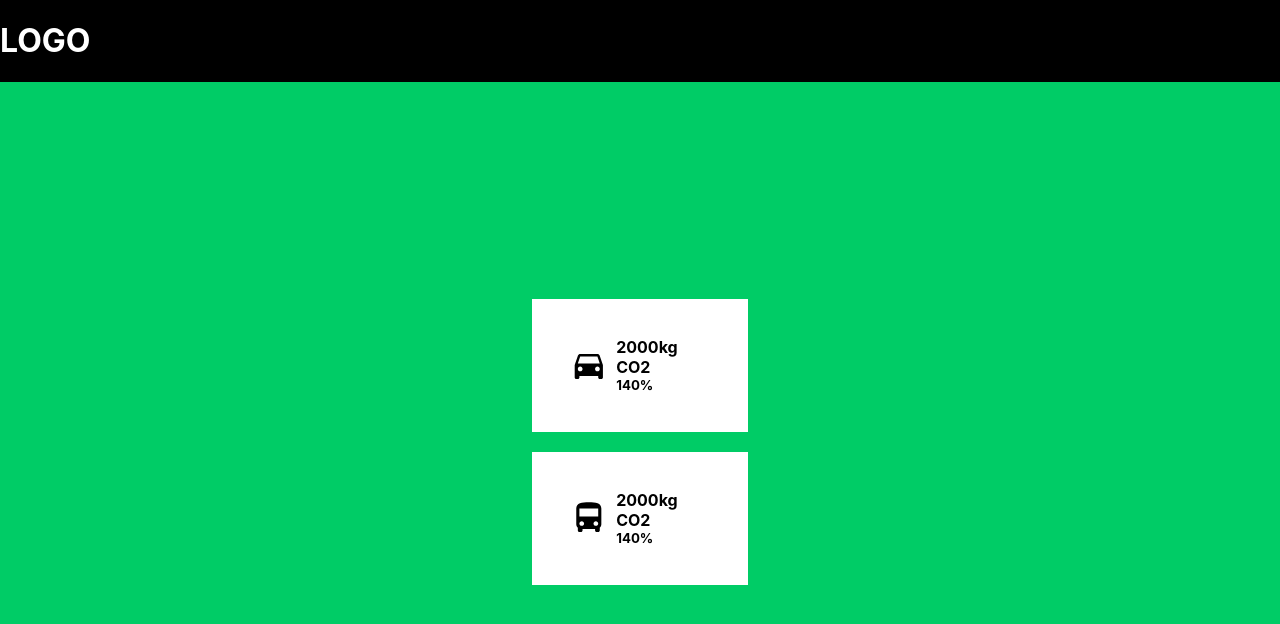
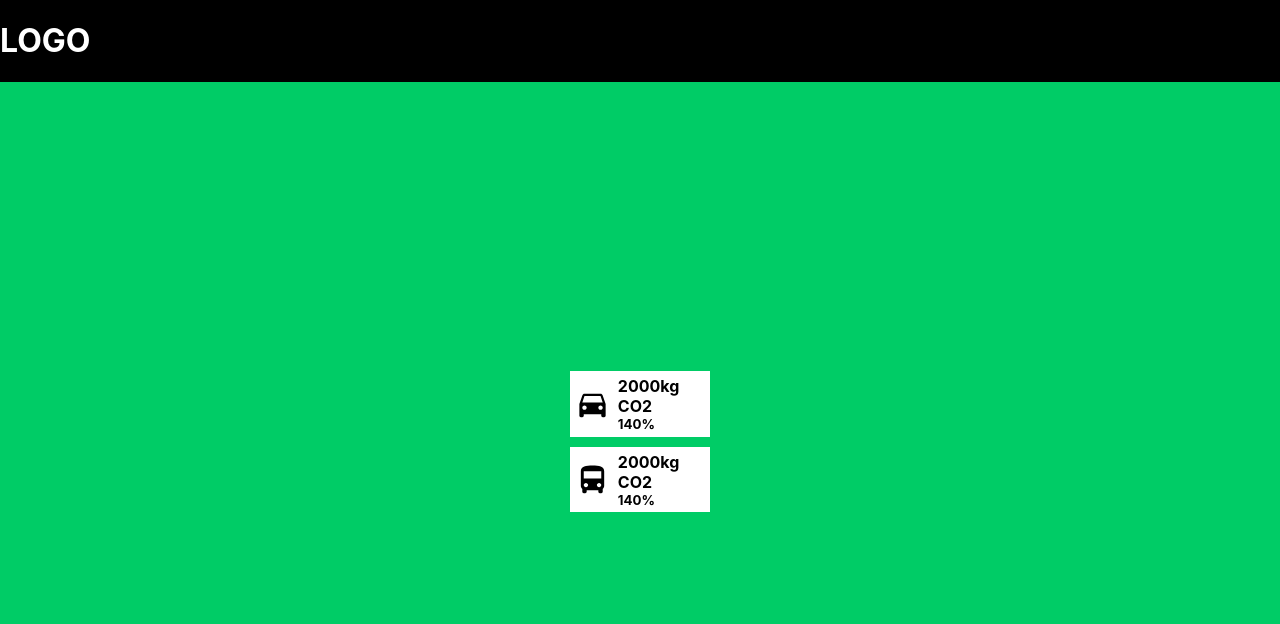
Before and after one commit to Safeheaded/co_dwa, a React (Create React App) app: page / in a window 1280 px wide. Shown: the top 624 px of the page. Built offline with nearby package versions, Linux system fonts and the light colour scheme.

Commit message:
SimpleEmissionDisplay component added

```diff
--- a/src/App.jsx
+++ b/src/App.jsx
@@ -1,7 +1,7 @@
 import React, { Component } from 'react';
 import styles from './App.module.sass';
 import Menu from './components/Menu/Menu';
-import VehicleEmission from './components/VehicleEmission/VehicleEmission';
+import SimpleEmissionDisplay from './components/SimpleEmissionDisplay/SimpleEmissionDisplay';
 
 class App extends Component {
     render() {
@@ -12,8 +12,7 @@ class App extends Component {
                     {/* <h1 className={styles.MainTitle}>
                         CO<span className={styles.SubTitle}>dwa</span>
                     </h1> */}
-                    <VehicleEmission vehicle="car" />
-                    <VehicleEmission vehicle="bus" />
+                    <SimpleEmissionDisplay />
                 </div>
             </>
         );
--- /dev/null
+++ b/src/components/SimpleEmissionDisplay/SimpleEmissionDisplay.jsx
@@ -0,0 +1,15 @@
+import React, { Component } from 'react';
+import VehicleEmission from '../VehicleEmission/VehicleEmission';
+
+class SimpleEmissionDisplay extends Component {
+    render() {
+        return (
+            <section>
+                <VehicleEmission vehicle="car" />
+                <VehicleEmission vehicle="bus" />
+            </section>
+        );
+    }
+}
+
+export default SimpleEmissionDisplay;
```
